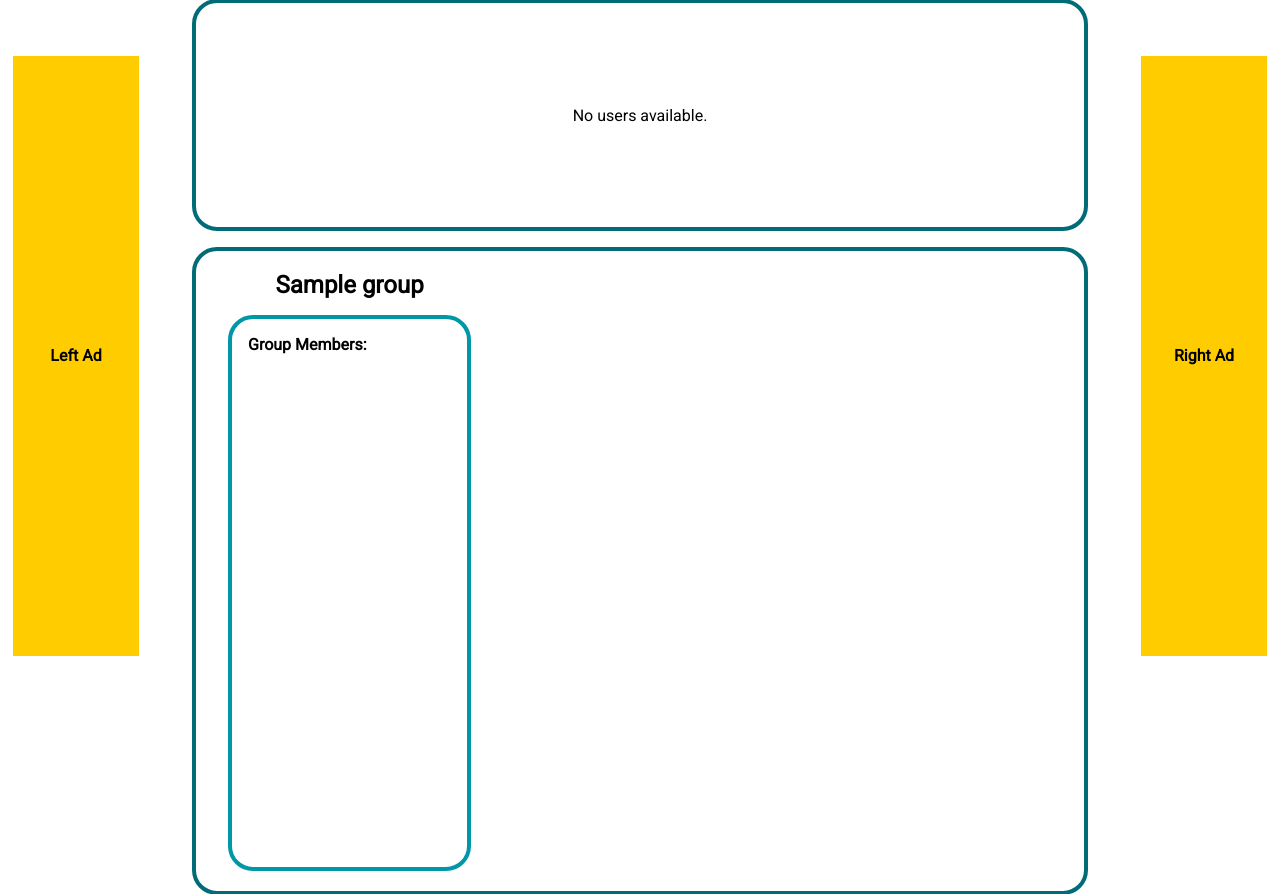
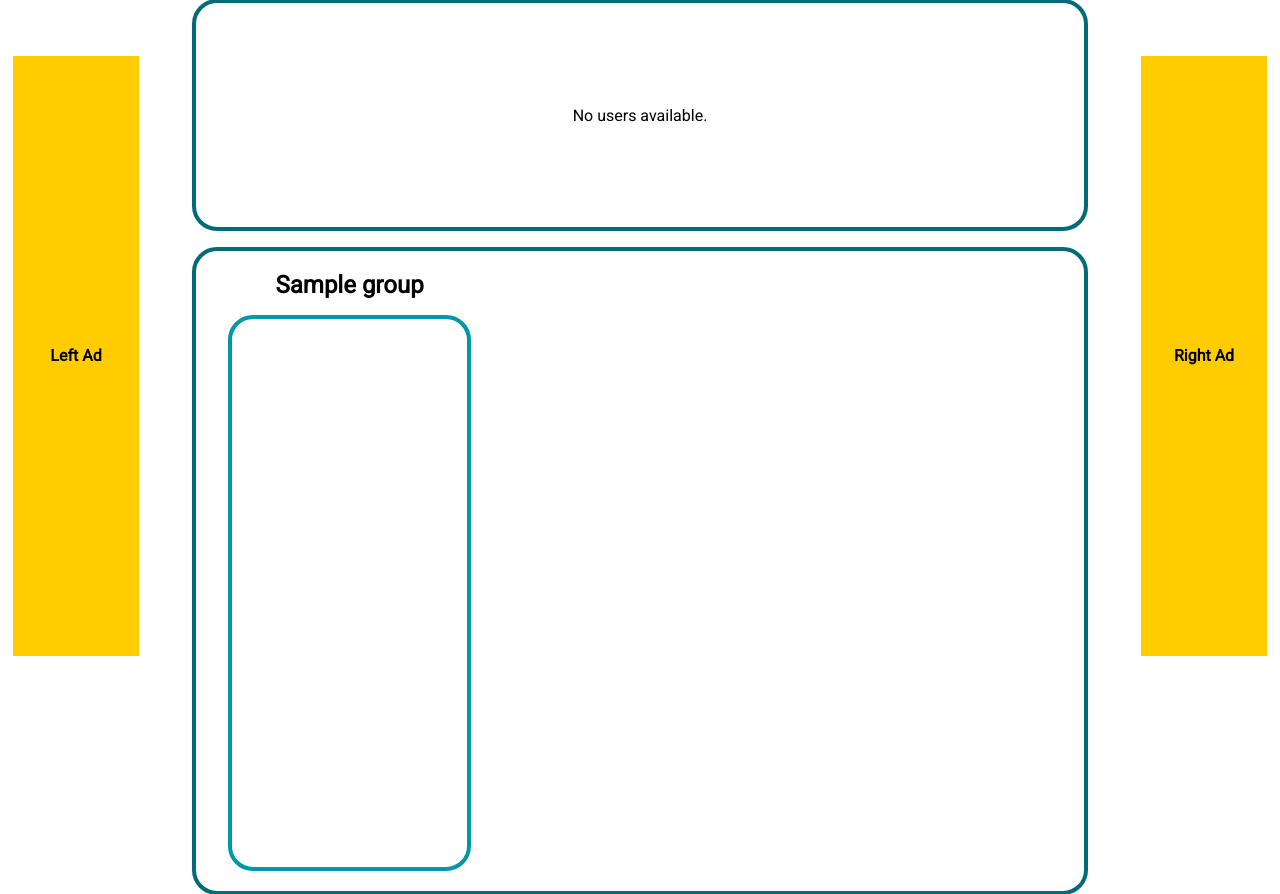
Before and after one commit to joshnelson00/thpb-app, a Django app: page /editgroups/1/ in a window 1280 px wide. Shown: the part 176-1070 px from the top of the page. Run offline with Django 5.2, Linux system fonts and the light colour scheme; a user stored in the database is signed in; tables that the repository leaves empty hold one stand-in row (values such as "Sample post").

Commit message:
set up group modifiers

```diff
--- a/JN_JD_Website/website_app/templates/editgroups.html
+++ b/JN_JD_Website/website_app/templates/editgroups.html
@@ -21,7 +21,6 @@
             <h2 contenteditable="true" class="editable-group-name">{{ group.name }}</h2>
 
             <div class="group-users">
-                <h4>Group Members:</h4>
                 {% for user in users_in_groups %}
                 {% if user in group.user_groups.all %}
                 <div class="movable-user" id="user{{ user.id }}">{{ user.username }}</div>
--- a/JN_JD_Website/website_app/urls.py
+++ b/JN_JD_Website/website_app/urls.py
@@ -17,6 +17,4 @@
     path('joinorg/', views.join_org, name='joinorg'),
     path('get_groups_by_org/<int:org_id>/', views.get_groups_by_org, name='get_groups_by_org'),
     path('deleteorg/<int:org_id>/', views.delete_organization, name='delete_organization'),
-
-
 ]
```
